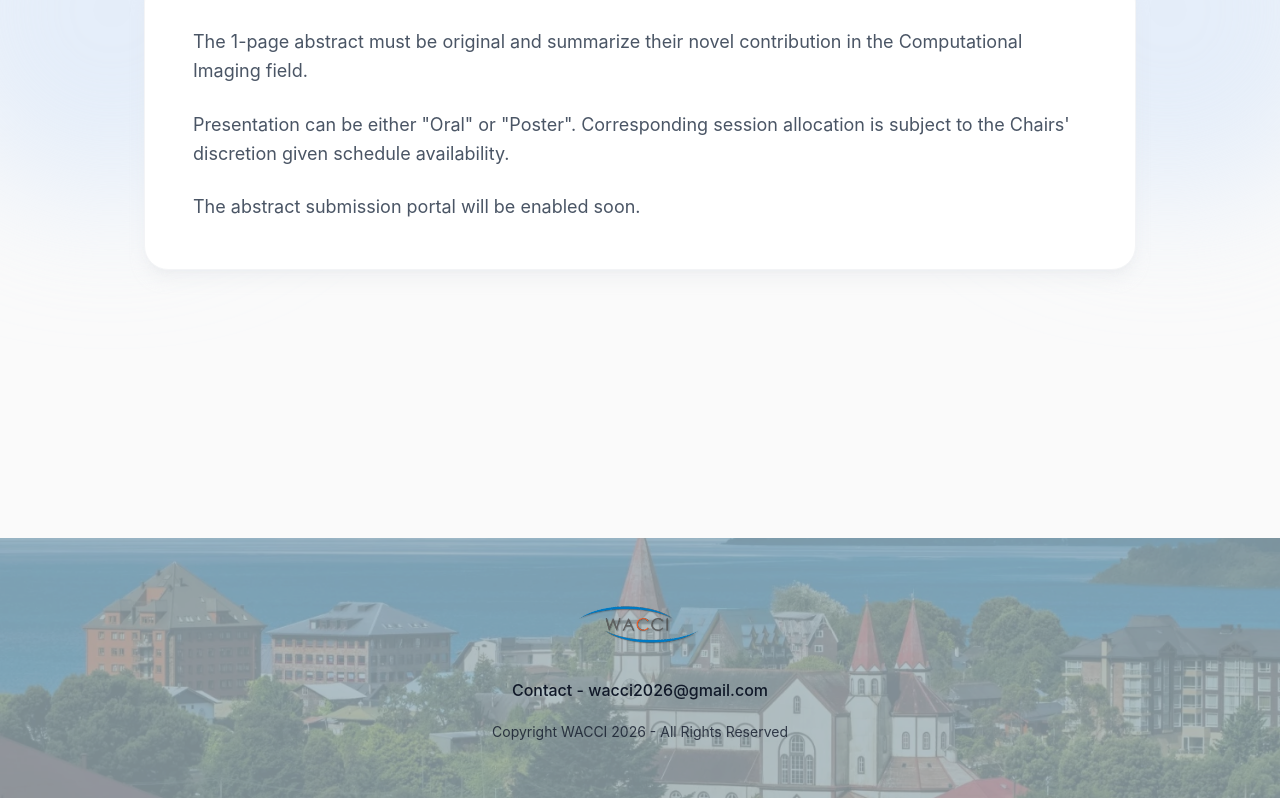
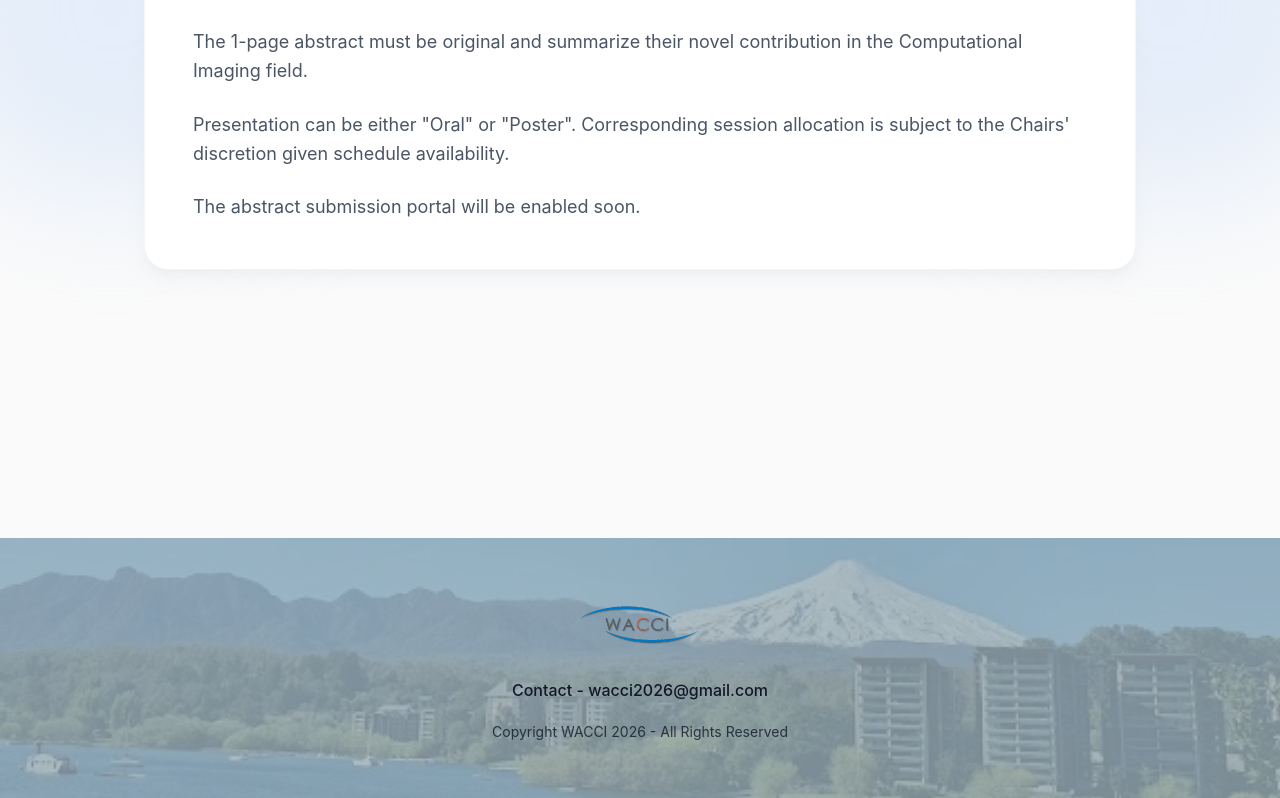
Before and after one commit to CristianR8/WACCI-2026, a Next.js app: page /submission in a window 1280 px wide. Shown: the part 359-1157 px from the top of the page. Built offline with nearby package versions, Linux system fonts and the light colour scheme.

Commit message:
Footer image changed

```diff
--- a/src/components/layout/footer.tsx
+++ b/src/components/layout/footer.tsx
@@ -5,7 +5,7 @@ export default function Footer() {
   return (
     <footer className="relative overflow-hidden px-5 py-14 text-white">
       <Image
-        src={withBasePath("/images/footer/footer.webp")}
+        src={withBasePath("/images/footer/footer.jpg")}
         alt=""
         fill
         sizes="100vw"
```
Also changed, not shown: public/images/footer/footer.jpg (added), public/images/footer/footer.webp (deleted).
